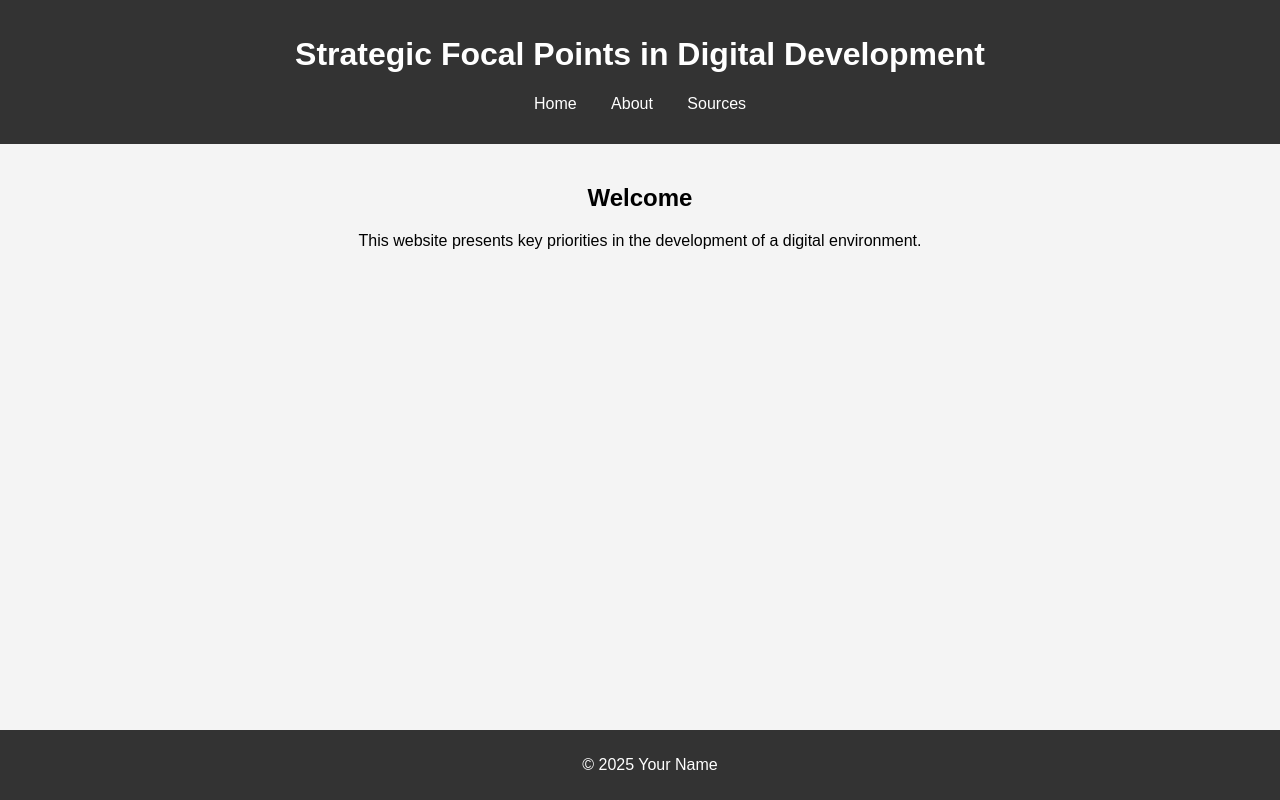
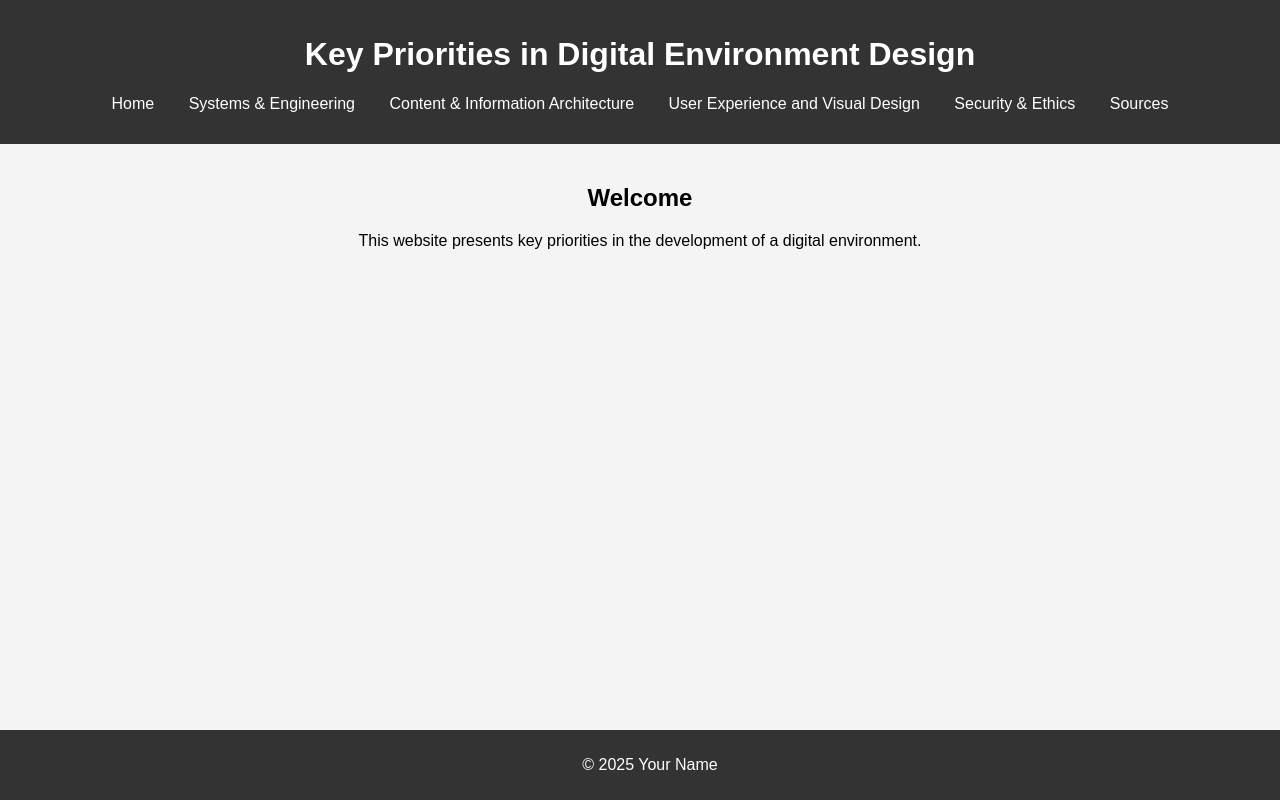
Before and after one commit to Jesus-R1/puttingitalltogether, a plain HTML site: page index.html in a window 1280 px wide. Drawn offline with Linux system fonts and the light colour scheme.

Commit message:
Update index.html

```diff
--- a/index.html
+++ b/index.html
@@ -8,11 +8,14 @@
 </head>
 <body>
     <header>
-        <h1>Strategic Focal Points in Digital Development</h1>
+        <h1>Key Priorities in Digital Environment Design</h1>
         <nav>
             <ul>
                 <li><a href="index.html">Home</a></li>
-                <li><a href="about.html">About</a></li>
+                <li><a href="systems.html">Systems & Engineering</a></li>
+                <li><a href="content.html">Content & Information Architecture</a></li>
+                <li><a href="ux.html">User Experience and Visual Design</a></li>
+                <li><a href="security.html">Security & Ethics</a></li>
                 <li><a href="sources.html">Sources</a></li>
             </ul>
         </nav>
```
